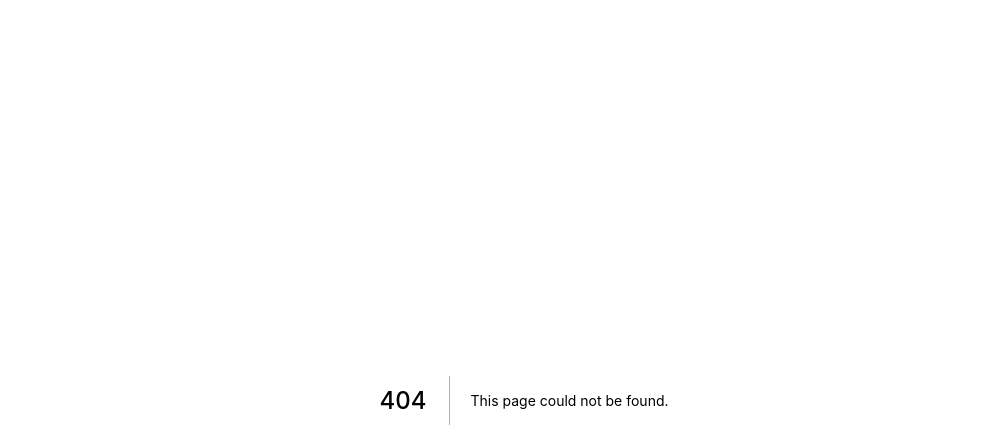
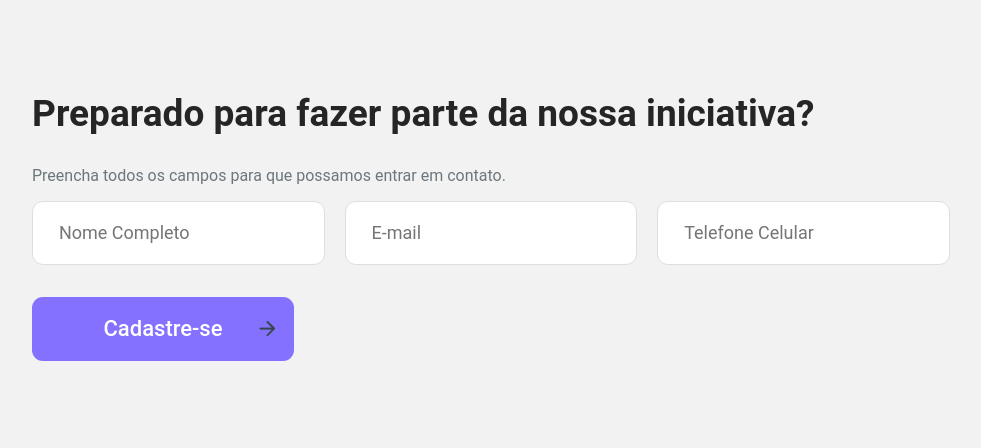
Before and after one commit to jose-guilherme93/tech-people-challenge-2, a Next.js app: page /components/Form in a window 1280 px wide. Before the commit this address had no page. Shown: the top 448 px of the page, without its empty margins (116-1097 px from the left). Built offline with nearby package versions, Linux system fonts and the light colour scheme.

Commit message:
added form component

```diff
--- a/package.json
+++ b/package.json
@@ -14,8 +14,8 @@
     "react": "^18.0.0",
     "react-dom": "^18.0.0",
     "react-icons": "^4.4.0",
-    "swiper": "^8.3.2",
-    "yarn": "^1.22.19"
+    "react-loader-spinner": "^5.3.4",
+    "swiper": "^8.3.2"
   },
   "devDependencies": {
     "eslint": "8.10.0",
--- a/pages/components/Agenda/style.module.css
+++ b/pages/components/Agenda/style.module.css
@@ -1,14 +1,14 @@
 
 
-.swipperComponent {
-    display: flex;
-    justify-items: center;
 
-    text-align: center;
-    justify-content: center;
-    margin-top: 6rem;
-    margin-bottom: 3rem;
-
+.wrapper h2 {
+    font-family: 'Roboto';
+    color: #373737;
+    padding-top: 5.56rem;
+    font-style: normal;
+    font-weight: 700;
+    font-size: 37px;
+    line-height: 54px;
 }
 
 
@@ -17,6 +17,17 @@
 
 }
 
+.swipperComponent {
+    display: flex;
+    justify-items: center;
+    justify-content: center;
+
+    text-align: center;
+
+    margin-top: 6rem;
+    margin-bottom: 3rem;
+
+}
 .subtitle, .paragraph {
     text-align: center;
 
--- a/pages/components/Features/style.module.css
+++ b/pages/components/Features/style.module.css
@@ -11,6 +11,7 @@
     width: 100%;
     height: 100%;
   }
+
 
   .features {
     margin: 1rem;
@@ -39,4 +40,5 @@
 
   .features p {
     color: rgba(55, 71, 79, 0.721569);
+
   }
--- /dev/null
+++ b/pages/components/Form/index.jsx
@@ -0,0 +1,43 @@
+import React, { useState, useEffect } from "react"
+import styles from './style.module.css'
+import Loading from "../Loading/index"
+
+export default function Form() {
+    const [isClicked, setIsClicked] = useState(false)
+
+    useEffect(() => {
+        setTimeout(() => {
+            setIsClicked(false)
+
+
+        }, 400)
+
+    }, [])
+
+
+    return (
+           <div className={styles.wrapper}>
+
+                    {isClicked ?
+                        <>
+                            <Loading />
+                            <button className={styles.goBackButton} onClick={() => setIsClicked(false)}>voltar</button>
+                        </>
+                        :
+                        <>
+                            <h2>Preparado para fazer parte da nossa iniciativa?</h2>
+                            <p>Preencha todos os campos para que possamos entrar em contato.</p>
+                            <form className={styles.form} action=''>
+                                <input required type="text" aria-label="Nome completo" placeholder="Nome Completo"/>
+                                <input required type="email" aria-label="Email" placeholder="E-mail" />
+                                <input required type="tel" aria-label="Telefone" placeholder="Telefone Celular"/>
+                                <button className={styles.buttonForm} onClick={() => setIsClicked(true)}>Cadastre-se</button>
+                            </form>
+                        </>
+
+                    }
+
+           </div>
+
+    )
+}
--- /dev/null
+++ b/pages/components/Form/style.module.css
@@ -0,0 +1,82 @@
+.wrapper {
+    height: 23.68rem;
+    width: 100%;
+    padding-left: 9.25rem;
+    margin-top: 5.75rem;
+}
+
+.wrapper h2 {
+    font-family: 'Roboto';
+    font-style: normal;
+    font-weight: 700;
+    font-size: 37px;
+    line-height: 43px;
+    color: #252525;
+}
+.wrapper p {
+    color:#37474FB8;
+}
+
+.form input {
+    width: 18.29rem;
+    height: 4rem;
+    margin-right: 1.25rem;
+    border-radius: 0.68rem;
+    border: solid 1px #DEDEDE;
+    outline: none;
+    margin-bottom: 2rem;
+
+}
+.form input, .form input::placeholder  {
+
+font-family: 'Roboto';
+    font-style: normal;
+    font-weight: 400;
+    font-size: 18px;
+    line-height: 21px;
+}
+
+.form input {
+    padding-left: 1.62rem;
+    color: #37474FD9;
+
+}
+
+.form input:hover {
+    outline: solid 2px #909090;
+
+}
+
+
+.goBackButton, .buttonForm {
+    height: 4rem;
+    width: 16.37rem;
+    border: none;
+    border-radius: 0.68rem;
+    color: #ffff;
+    background: var(--globalTheme);
+
+    font-family: 'Roboto';
+    font-style: normal;
+    font-weight: 500;
+    font-size: 22px;
+    line-height: 40px;
+    cursor: pointer;
+}
+.buttonForm  {
+    background: right 18px center no-repeat url('/img-news/arrow-right.png') var(--globalTheme);
+
+}
+
+
+.form button:hover {
+    background-color: #4654FD;
+    transition: all ease .3s;
+}
+
+@media (max-width: 1100px) {
+    .form button {
+    width: 18.29rem;
+
+    }
+}
--- /dev/null
+++ b/pages/components/Loading/index.jsx
@@ -0,0 +1,21 @@
+import React from 'react'
+
+import styles from './style.module.css'
+
+import {TailSpin} from 'react-loader-spinner'
+export default function Loading() {
+    return (
+     <div className={styles.spinner}>
+           <TailSpin
+           className={styles.tailspin}
+            height="80"
+            width="80"
+            color="#717CFF"
+            ariaLabel="tail-spin-loading"
+            radius="1"
+            visible={true}
+            />
+            carregando...
+     </div>
+    )
+}
--- /dev/null
+++ b/pages/components/Loading/style.module.css
@@ -0,0 +1,8 @@
+.spinner {
+    display: flex;
+    width: 100%;
+    align-items: center;
+    justify-content: center;
+    flex-direction: column;
+    padding-right: 9.25rem;
+}
--- a/pages/index.jsx
+++ b/pages/index.jsx
@@ -74,7 +74,7 @@ export default function Home() {
 
 
               <img className={styles.womanImage}
-              src="/woman.png"
+              src="img-home/woman.png"
               alt='uma mulher branca, com longos cabelos ruivos, vestindo uma beca de formatura de faculdade. ela está sorrindo, segurando três livros.'
               />
             </section>
```
Also changed, not shown: pages/components/Agenda/SwipperAgenda/style.module.css (+0 -14 lines), pages/components/Agenda/index.jsx (+4 -4 lines), pages/components/News/style.module.css (+12 -0 lines), styles/Home.module.css (+20 -2 lines), public/footer-icons/footer-logo.svg (added), 1 other file (tests, documents, lock files or other folders).
